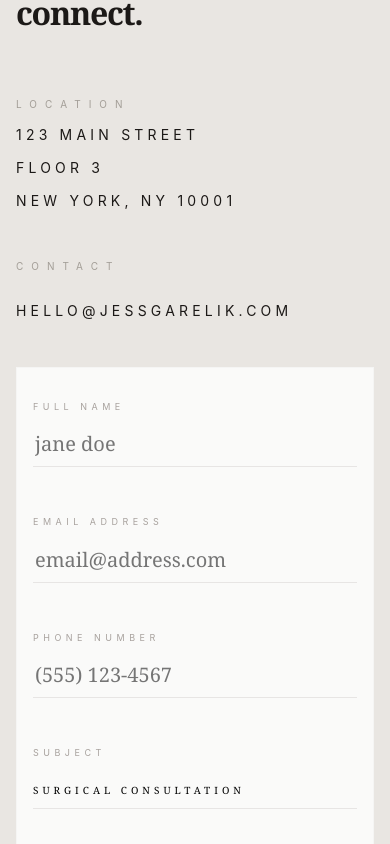
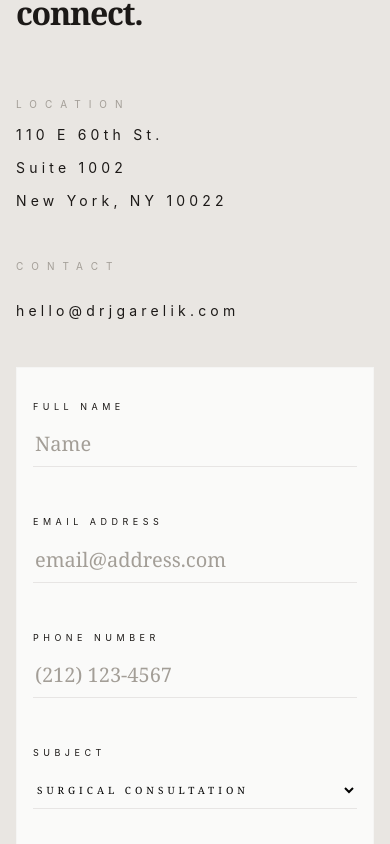
Before and after one commit to yungmonez/jess_site, a React (Vite) app: page / in a window 390 px wide. Shown: the part 2180-3024 px from the top of the page. Built offline with nearby package versions, Linux system fonts and the light colour scheme.

Commit message:
fixed image alignment on mobile

```diff
--- a/src/App.jsx
+++ b/src/App.jsx
@@ -102,6 +102,10 @@ const styles = `
     grid-template-columns: 1fr 1.2fr;
     gap: 5rem;
     align-items: center;
+  }
+
+  .about-hero-grid {
+    grid-template-columns: 1fr 1.5fr;
   }
 
   .image-box {
@@ -217,7 +221,7 @@ const styles = `
     font-size: 9px;
     text-transform: uppercase;
     letter-spacing: 0.5em;
-    color: var(--stone-400);
+    color: var(--text);
     margin-bottom: 1rem;
     display: block;
   }
@@ -231,6 +235,10 @@ const styles = `
     font-style: normal;
     font-size: 1.25rem;
   }
+  .form-input::placeholder { color: var(--stone-300); opacity: 1; }
+  .form-input::-webkit-input-placeholder { color: var(--stone-300); }
+  .form-input:-ms-input-placeholder { color: var(--stone-300); }
+  .form-input::-ms-input-placeholder { color: var(--stone-300); }
 
   .form-error {
     font-size: 10px;
@@ -302,6 +310,9 @@ const styles = `
     footer {
       padding: 2rem 0 !important;
     }
+    .about-hero-grid {
+      grid-template-columns: 1fr !important;
+    }
   }
 `;
 
@@ -316,7 +327,7 @@ const ContactForm = () => {
       >
         <div className="form-field">
           <label className="form-label">Full Name</label>
-          <input className="form-input" name="name" placeholder="jane doe" required />
+          <input className="form-input" name="name" placeholder="Name" required />
         </div>
         <div className="form-field">
           <label className="form-label">Email Address</label>
@@ -324,11 +335,11 @@ const ContactForm = () => {
         </div>
         <div className="form-field">
           <label className="form-label">Phone Number</label>
-          <input className="form-input" name="phone" placeholder="(555) 123-4567" required />
+          <input className="form-input" name="phone" placeholder="(212) 123-4567" required />
         </div>
         <div className="form-field">
           <label className="form-label">Subject</label>
-          <select className="form-input" name="subject" style={{appearance: 'none', fontStyle: 'normal', fontSize: '10px', textTransform: 'uppercase', letterSpacing: '0.4em'}} required>
+          <select className="form-input" name="subject" style={{fontStyle: 'normal', fontSize: '10px', textTransform: 'uppercase', letterSpacing: '0.4em'}} required>
             <option>Surgical Consultation</option>
             <option>Cosmetic Treatment</option>
             <option>Medical Screening</option>
@@ -351,7 +362,7 @@ const AboutPage = ({ setPage }) => (
     <button onClick={() => setPage('home')} style={{display: 'flex', alignItems: 'center', gap: '0.5rem', background: 'none', border: 'none', color: 'var(--stone-400)', textTransform: 'uppercase', fontSize: '10px', letterSpacing: '0.4em', marginBottom: '5rem', cursor: 'pointer'}}>
       <ChevronLeft size={14}/> Back to Home
     </button>
-    <div className="hero-grid" style={{gridTemplateColumns: '1fr 1.5fr'}}>
+    <div className="hero-grid about-hero-grid">
       <div className="image-box" style={{aspectRatio: '3/4'}}>
         <img src={profileImg} alt="Jess Garelik" />
       </div>
@@ -417,13 +428,13 @@ const Home = ({ setPage }) => (
           <div style={{display: 'flex', flexDirection: 'column', gap: '3rem', marginTop: '4rem'}}>
             <div style={{display: 'flex', flexDirection: 'column', gap: '0.75rem'}}>
               <span className="label" style={{margin: 0}}>Location</span>
-              <p style={{fontSize: '14px', textTransform: 'uppercase', letterSpacing: '0.3em', margin: 0}}>123 Main Street</p>
-              <p style={{fontSize: '14px', textTransform: 'uppercase', letterSpacing: '0.3em', margin: 0}}>Floor 3</p>
-              <p style={{fontSize: '14px', textTransform: 'uppercase', letterSpacing: '0.3em', margin: 0}}>New York, NY 10001</p>
+              <p style={{fontSize: '14px', textTransform: 'none', letterSpacing: '0.3em', margin: 0}}>110 E 60th St.</p>
+              <p style={{fontSize: '14px', textTransform: 'none', letterSpacing: '0.3em', margin: 0}}>Suite 1002</p>
+              <p style={{fontSize: '14px', textTransform: 'none', letterSpacing: '0.3em', margin: 0}}>New York, NY 10022</p>
             </div>
             <div style={{display: 'flex', flexDirection: 'column', gap: '0.75rem'}}>
               <span className="label" style={{margin: 0}}>Contact</span>
-              <p style={{fontSize: '14px', textTransform: 'uppercase', letterSpacing: '0.3em'}}>hello@jessgarelik.com</p>
+              <p style={{fontSize: '14px', textTransform: 'lowercase', letterSpacing: '0.3em'}}>hello@drjgarelik.com</p>
             </div>
           </div>
         </div>
```
